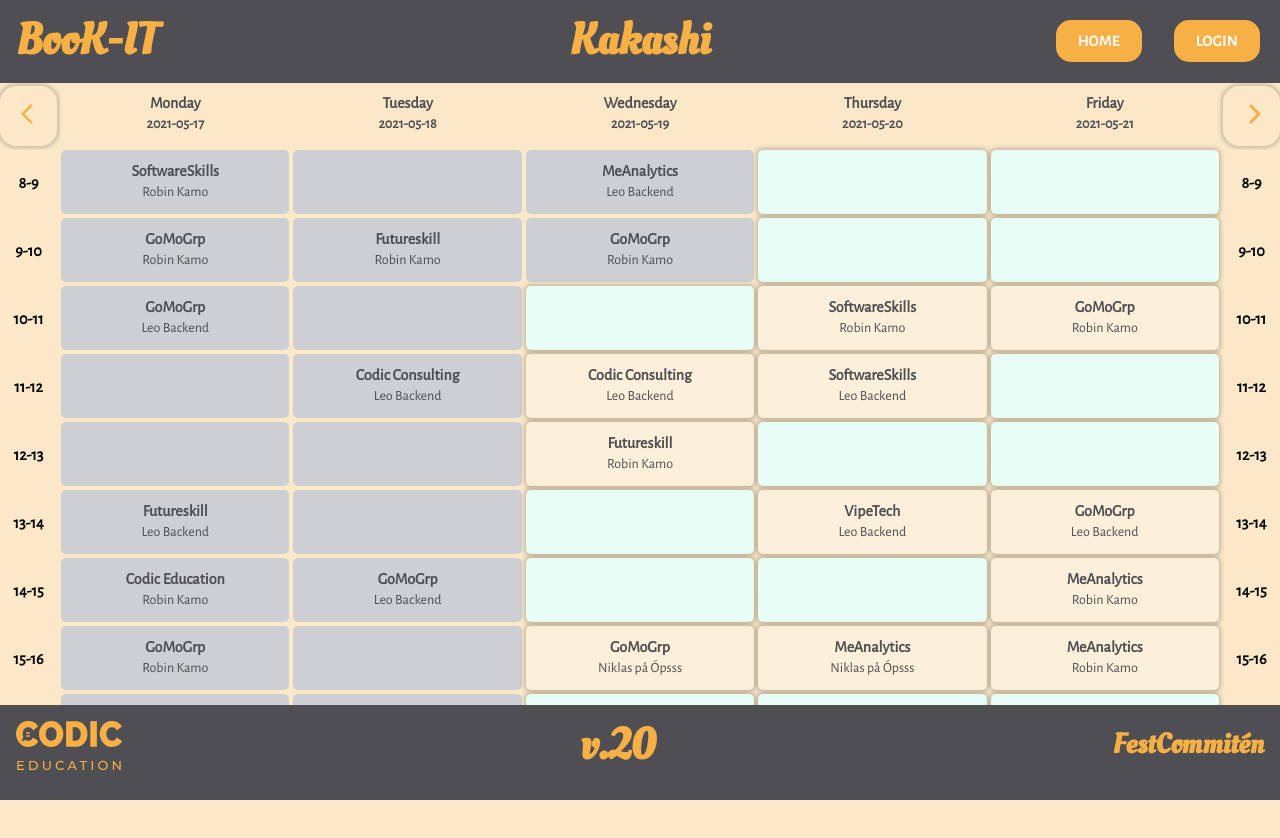
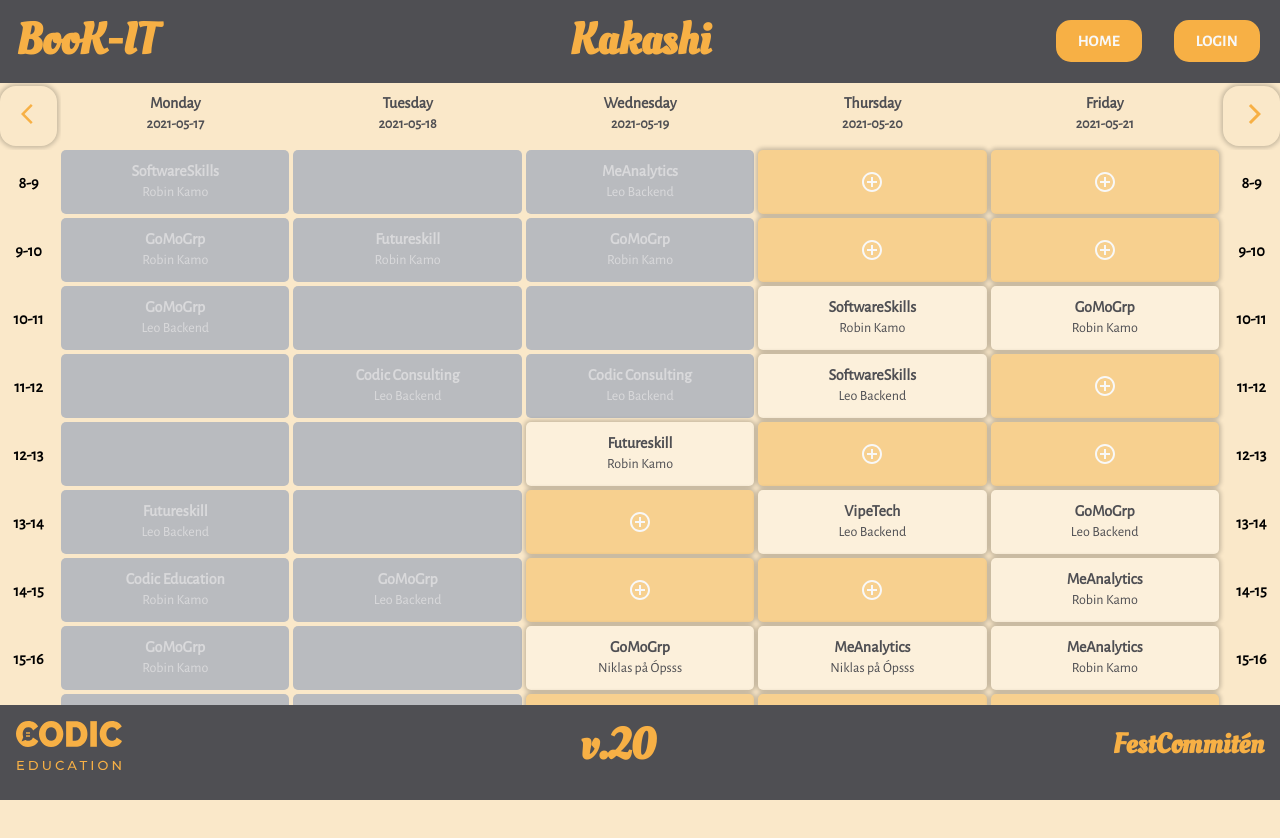
Before and after one commit to Festcommiten/BookIt, a React (Create React App) app in the folder web/: page /home in a window 1280 px wide. Shown: the top 838 px of the page. Built offline with nearby package versions, Linux system fonts and the light colour scheme.

Commit message:
Plus icons added an refactoring to some code

```diff
--- a/web/src/components/Week.tsx
+++ b/web/src/components/Week.tsx
@@ -118,7 +118,7 @@ export default function Week() {
 		return Math.floor(Math.random() * max);
 	}
 
-	let passedSlots:number = 19;
+	let passedSlots:number = 21;
 	let currentSlot:number = 0;
 
 	function fillOneDayData(day_index: number) {
--- a/web/src/components/Week/ColumnRowItem.css
+++ b/web/src/components/Week/ColumnRowItem.css
@@ -10,27 +10,17 @@
     /*border: 1px solid rgba(0, 0, 0, 0.8);*/
 }
 
-.item-time, .item, .item-green, .item-blue, .item-red, .item-grey-out {
+.item-time, .item-time-future, .item-green, .item-time-current, .item-red, .item-time-passed {
     height: 4em;
 }
 
-.item, .item-green, .item-blue, .item-red, .item-grey-out {
+.item-time-future, .item-green, .item-time-current, .item-red, .item-time-passed {
     border-radius: 5px;
 }
 
-.item {
-    /*background-color: var(--tint-yellow-2);*/
-    background-color: #e8fdf5;
-    /*border: 1px solid rgba(0, 0, 0, 0.8);*/
-}
-
 .item-green {
-    background-color: var(--light-green);
-    /*border: 1px solid rgba(0, 0, 0, 0.8);*/
-}
-
-.item-blue {
-    background-color: var(--light-blue);
+    background-color: var(--tint-yellow-3);
+    /*background-color: var(--light-green);*/
     /*border: 1px solid rgba(0, 0, 0, 0.8);*/
 }
 
@@ -40,7 +30,40 @@
     /*border: 1px solid rgba(0, 0, 0, 0.8);*/
 }
 
-.item-grey-out {
-    background-color: var(--light-grey);
-    /*border: 1px solid rgba(0, 0, 0, 0.8);*/
+
+
+/* Passed Time */
+.item-time-passed {
+    background-color: var(--tint-dark-grey-7);
 }
+
+.item-text-passed-h3, .item-text-passed-p {
+    color: var(--tint-dark-grey-4);
+    margin: 4px 0;
+}
+
+.item-text-passed-h3, .item-text-current-h3 {
+    font-size: 1em !important;
+}
+
+.item-text-passed-p, .item-text-current-p {
+    font-size: 0.875em !important;
+}
+
+/* Current Time */
+.item-time-current {
+    background-color: var(--light-brilliant-orange);
+    color: var(--tint-dark-grey-1);
+}
+
+.item-text-current-h3, .item-text-current-p {
+    color: var(--dark-grey);
+    margin: 4px 0;
+    font-weight: 700;
+}
+
+/* Future Time */
+.item-time-future {
+    background-color: var(--tint-yellow-6);
+    color: var(--tint-dark-grey-1);
+}
--- a/web/src/components/Week/ColumnRowItem.tsx
+++ b/web/src/components/Week/ColumnRowItem.tsx
@@ -1,10 +1,7 @@
 import React from 'react';
 import './ColumnRowItem.css';
-
-interface WeekDate {
-	weekday: string
-	date: string
-}
+import AddCircleOutlineIcon from '@material-ui/icons/AddCircleOutline';
+import { BookingInfo, WeekDate } from '../../utils/interface/WeekInterface';
 
 export function RenderTitle(weekDate: WeekDate) {
 
@@ -20,25 +17,44 @@ export function RenderTitle(weekDate: WeekDate) {
 
 export function RenderFreeSlotPassed() {
 	return (
-		<div className="pa2 ma0 item-grey-out"></div>
+		<div className="pa2 ma0 item-time-passed"></div>
+	);
+}
+
+export function RenderBookedSlotPassed(bookingInfo: BookingInfo) {
+	let {company, booker} = bookingInfo;
+	return (
+		<div className="pa2 ma0 item-time-passed">
+			<h3 className="item-text-passed-h3">{ company }</h3>
+			<p className="item-text-passed-p">{ booker }</p>
+		</div>
+	);
+}
+
+export function RenderFreeSlotCurrentTime() {
+	return (
+		<div className="pa2 ma0 item-time-current grow shadow-1">
+			<AddCircleOutlineIcon className='mt2 pt1'/>
+		</div>
+	);
+}
+
+export function RenderBookedSlotCurrentTime(bookingInfo: BookingInfo) {
+	let {company, booker} = bookingInfo;
+	return (
+		<div className="pa2 ma0 item-time-current grow shadow-1">
+			<h3 className="item-text-current-h3">{ company }</h3>
+			<p className="item-text-current-p">{ booker }</p>
+		</div>
 	);
 }
 
 export function RenderFreeSlotFuture() {
 	return (
-		<div className="pa2 ma0 item grow shadow-1"></div>
+		<div className="pa2 ma0 item-time-future grow shadow-1">
+			<AddCircleOutlineIcon className='mt2 pt1'/>
+		</div>
 	);
-}
-
-export function RenderFreeSlotCurrentTime() {
-	return (
-		<div className="pa2 ma0 item-blue grow shadow-1"></div>
-	);
-}
-
-interface BookingInfo {
-	company: string
-	booker: string
 }
 
 export function RenderBookedSlotFuture(bookingInfo: BookingInfo) {
@@ -50,23 +66,3 @@ export function RenderBookedSlotFuture(bookingInfo: BookingInfo) {
 		</div>
 	);
 }
-
-export function RenderBookedSlotCurrentTime(bookingInfo: BookingInfo) {
-	let {company, booker} = bookingInfo;
-	return (
-		<div className="pa2 ma0 item-blue grow shadow-1">
-			<h3 className="primary_text">{ company }</h3>
-			<p className="secondary_text">{ booker }</p>
-		</div>
-	);
-}
-
-export function RenderBookedSlotPassed(bookingInfo: BookingInfo) {
-	let {company, booker} = bookingInfo;
-	return (
-		<div className="pa2 ma0 item-grey-out">
-			<h3 className="primary_text">{ company }</h3>
-			<p className="secondary_text">{ booker }</p>
-		</div>
-	);
-}
--- a/web/src/utils/global/Global.css
+++ b/web/src/utils/global/Global.css
@@ -1,6 +1,5 @@
 :root {
     --main-bg-color: #F8F8F8;
-    --light-brilliant-orange: #F7B045;
     --tint-yellow-13: #F1980C;
     --tint-yellow-12: #F29F20;
     --tint-yellow-11: #F2A732;
@@ -8,6 +7,7 @@
     --tint-yellow-9: #F4B757;
     --tint-yellow-8: #F4BF6B;
     --tint-yellow-7: #F5C77C;
+    --light-brilliant-orange: #F7B045;
     --tint-yellow-6: #F7D08F;
     --tint-yellow-5: #F8D8A3;
     --tint-yellow-4: #F9DFB5;
@@ -68,6 +68,10 @@ main {
     color: var(--light-brilliant-orange);
 }
 
+.light-green {
+    color: #9eebcf;
+}
+
 h1 {
     font-family: 'Oleo Script', Arial, serif;
     /*font-size: 28px !important;*/
```
Also changed, not shown: web/src/utils/interface/WeekInterface.tsx (+10 -0 lines).
